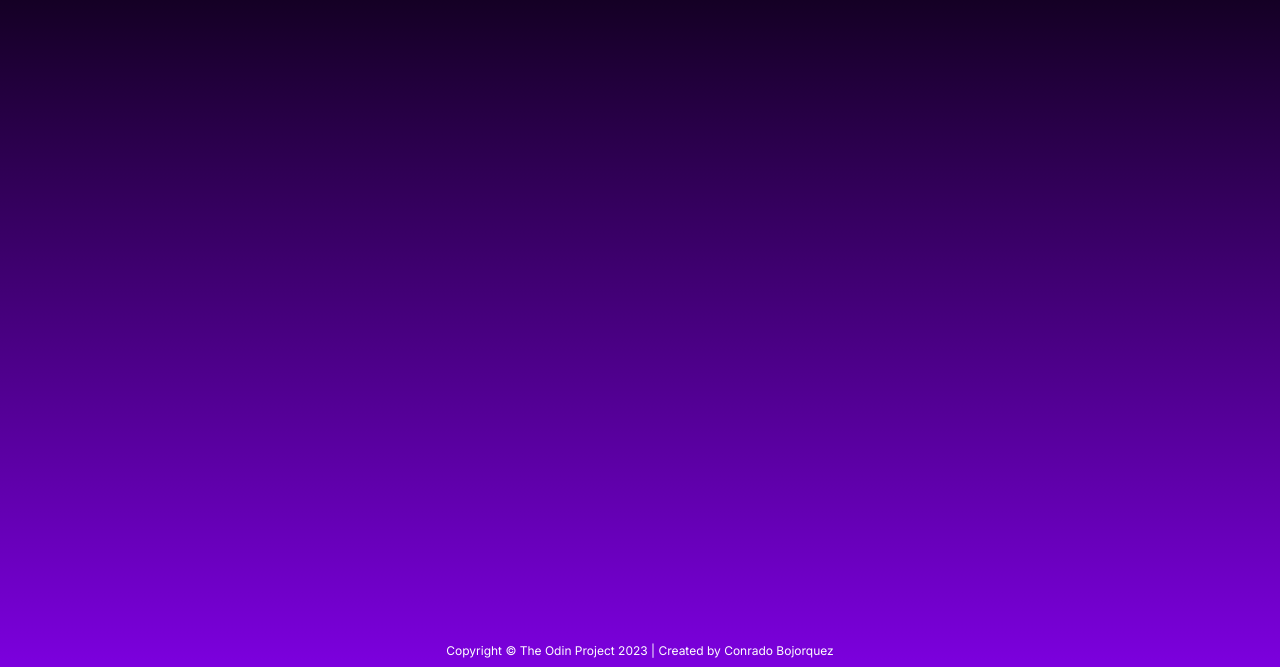
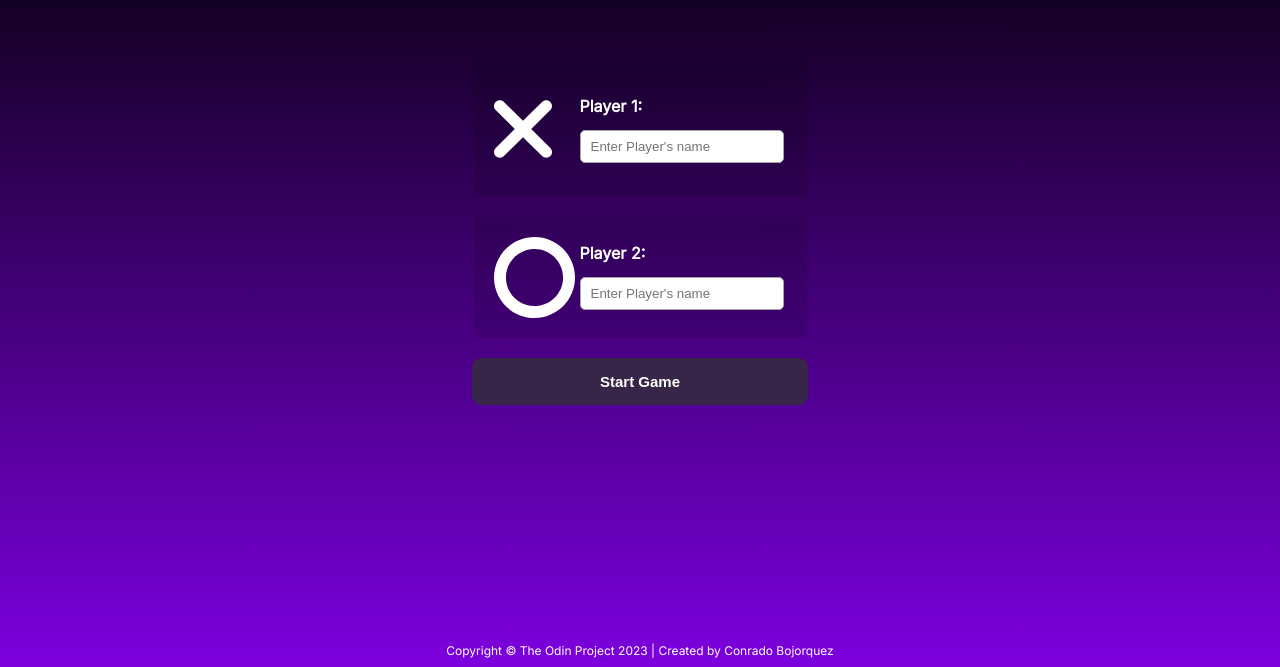
Before and after one commit to bojorquezc/odin_tictactoe, a website: page index.html in a window 1280 px wide. Shown: the part 133-800 px from the top of the page. Drawn offline with Linux system fonts and the light colour scheme.

Commit message:
Create player start input

```diff
--- a/index.html
+++ b/index.html
@@ -16,8 +16,34 @@
     <div class="title">
         <h1>Tic Tac Toe Project</h1>
     </div>
+    <div class="name-input">
+        <form class="name-input-form" method="post" name="nameinputform">
+            <div class="form-field">
+                <div class="player-symbol-x">
+                    <img src="./assets/xmark.svg" alt="">
+                </div>
+                <div class="player-fields">
+                    <label for="player1-name">Player 1:</label>
+                    <input type="text" id="player1-name" placeholder="Enter Player's name" required>
+                </div>
+            </div>
+            <div class="form-field">
+                <div class="player-symbol-o">
+                    <img src="./assets/ellipse.svg" alt="">
+                </div>
+                <div class="player-fields">
+                    <label for="player2-name">Player 2:</label>
+                    <input type="text" id="player2-name" placeholder="Enter Player's name" required>
+                </div>
+            </div>
+            <div class="start-game-btn-cont">
+                <button class="start-game-btn">Start Game</button>
+            </div>
+        </form>
+    </div>
+
     <div class="players">
-        </div>
+    </div>
     </div>
     <div class="gameboard-cont">
     </div>
--- a/style.css
+++ b/style.css
@@ -88,8 +88,8 @@ h3 {
 }
 
 input {
-	height: 100vh;
-	min-height: 100vh;
+	/* height: 100vh;
+	min-height: 100vh; */
     border-radius: 5px;
     border: solid 1px #a7a7a7;
     box-sizing: border-box;
@@ -100,6 +100,51 @@ input {
 
 label {
     padding: 8px;
+	font-weight: 600;
+
+}
+
+.name-input {
+	display: flex;
+	justify-content: center;
+}
+
+.form-field {
+	padding: 20px;
+	margin: 20px;
+	display: flex;
+	background: rgb(0, 0, 0, 0.1);
+}
+
+.player-symbol-x {
+	padding-right: 20px;
+}
+
+.player-symbol-o {
+	padding-right: 10px;
+	display: flex;
+}
+
+.player-fields {
+	display: flex;
+	flex-direction: column;
+	justify-content: center;
+}
+
+.start-game-btn-cont {
+	display: flex;
+	justify-content: center;
+}
+
+.start-game-btn {
+	color: #ffffff;
+	background-color: #372648;
+	padding: 15px;
+	font-size: 15px;
+	font-weight: 600;
+	border: none;
+	border-radius: 10px;
+	width: 90%;
 }
 
 .title {
```
